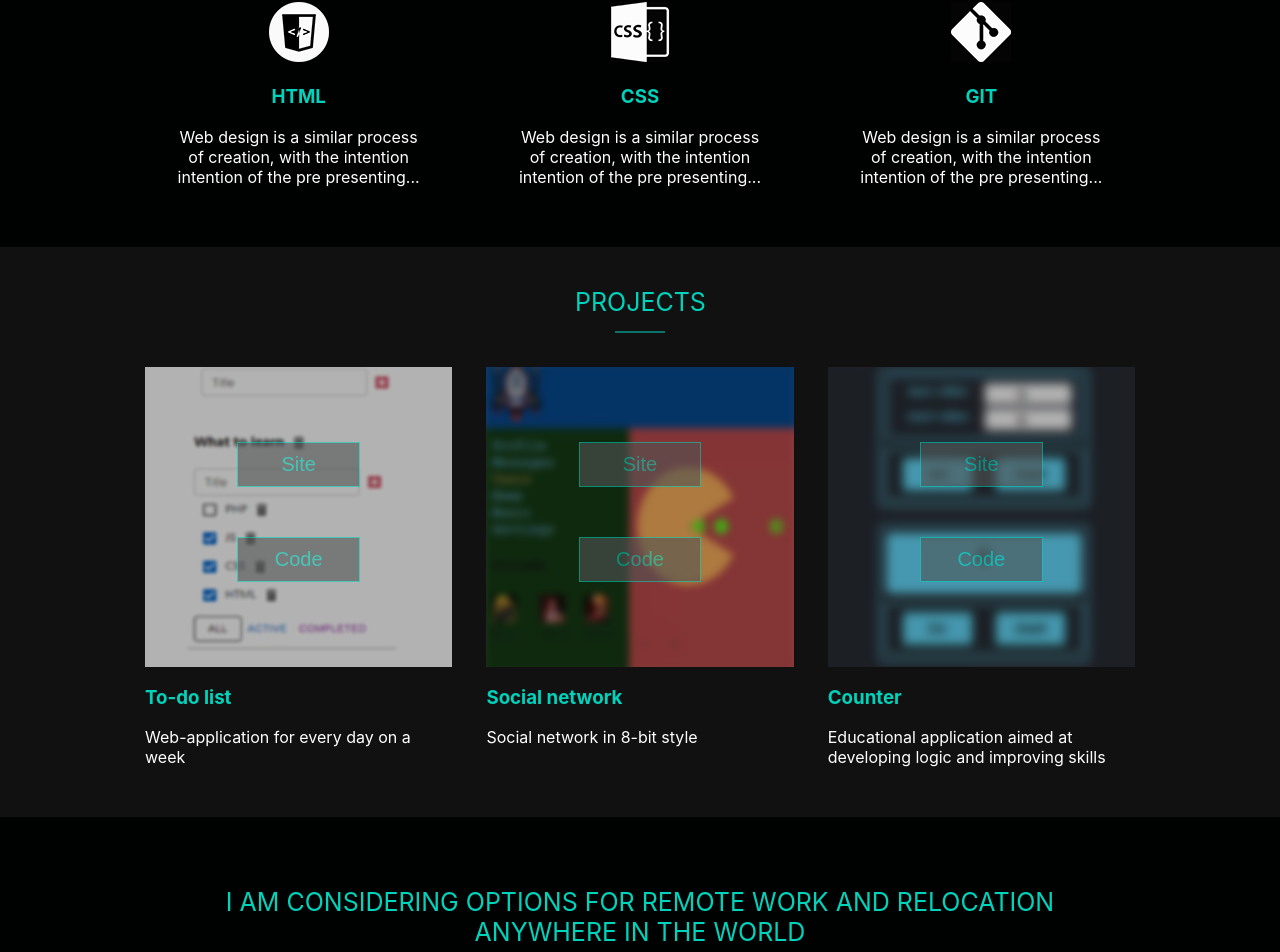
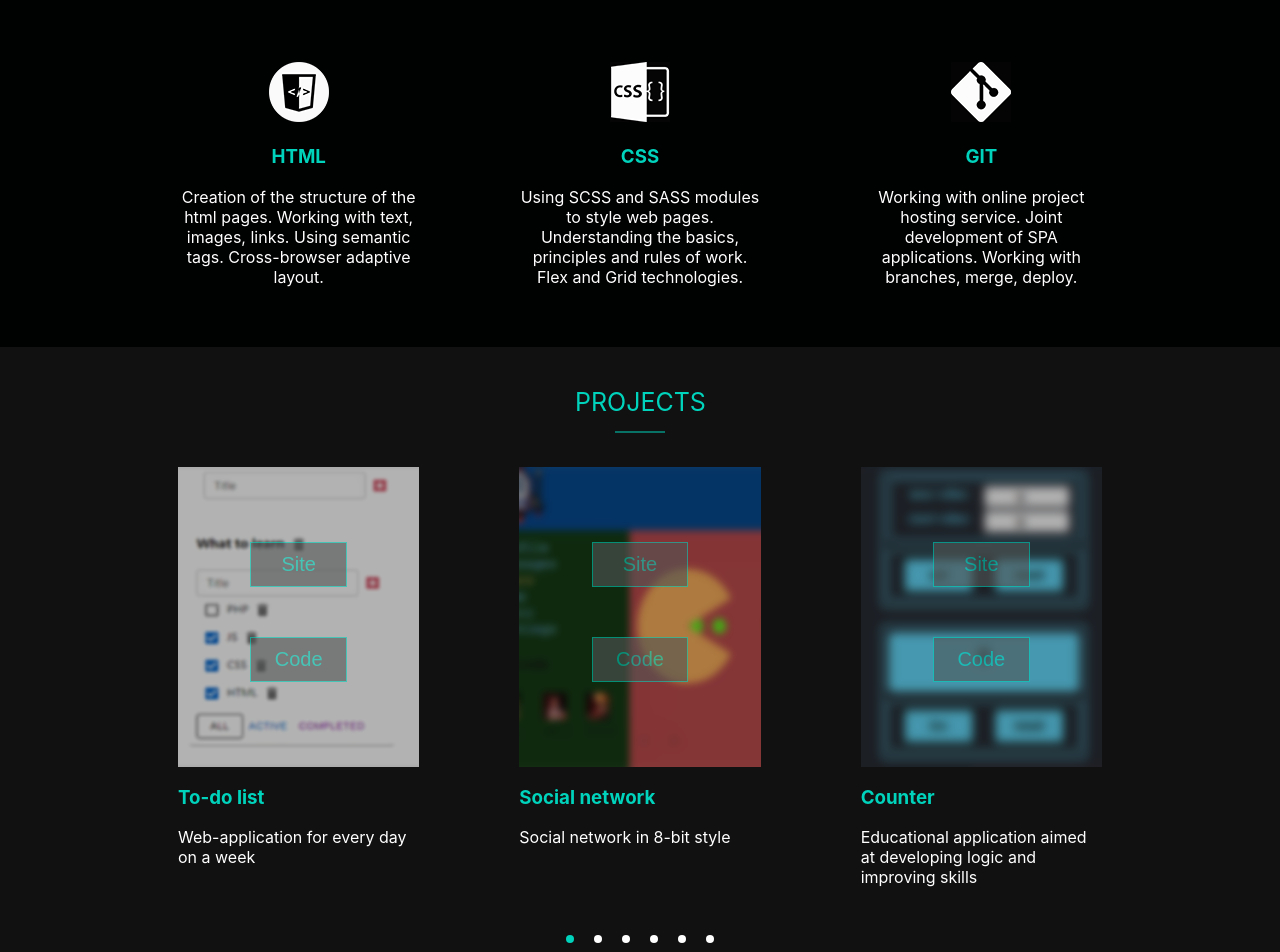
Before and after one commit to PavelVoitov/portfolio-ts, a React (Create React App) app: page / in a window 1280 px wide. Shown: the part 1716-2668 px from the top of the page. Built offline with nearby package versions, Linux system fonts and the light colour scheme.

Commit message:
feat: added slider for projects fix: declaration for skills

```diff
--- a/package.json
+++ b/package.json
@@ -19,6 +19,7 @@
     "axios": "^1.3.4",
     "formik": "^2.2.9",
     "react": "^18.2.0",
+    "react-alice-carousel": "^2.7.0",
     "react-awesome-reveal": "^4.2.3",
     "react-dom": "^18.2.0",
     "react-icons": "^4.8.0",
--- /dev/null
+++ b/src/common/styles/carousel.css
@@ -0,0 +1,15 @@
+.alice-carousel__dots-item.__active{
+    background: #00d3bc !important;
+}
+
+.alice-carousel__dots-item {
+    background: #fff !important;
+}
+
+.alice-carousel__next-btn-item {
+    color: #00d3bc !important;
+}
+
+.alice-carousel__prev-btn-item {
+    color: #00d3bc !important;
+}
--- a/src/projects/projects.module.scss
+++ b/src/projects/Projects.module.scss
@@ -15,6 +15,7 @@
       width: 100%;
       flex-wrap: wrap;
       justify-content: space-around;
+      margin-bottom: 20px;
     }
   }
 }
--- a/src/projects/Projects.tsx
+++ b/src/projects/Projects.tsx
@@ -1,36 +1,18 @@
 import React from "react";
-import s from "./projects.module.scss"
+import s from './Projects.module.scss'
 import {Project} from "./project/Project"
 import styleContainer from "../common/styles/Container.module.scss"
-import todolist from "../assets/images/todolist.png"
-import socialNetwork from "../assets/images/socialnetworks.png"
-import counter from "../assets/images/counter.png"
-import {Title} from "../common/components/title/Title";
+import {Title} from "../common/components/title/Title"
+import {projects} from "./dataProjects"
+import AliceCarousel from "react-alice-carousel";
+import "../../src/common/styles/carousel.css";
+import "react-alice-carousel/lib/scss/alice-carousel.scss";
 
-const works = [
-    {
-        title: "To-do list",
-        description: "Web-application for every day on a week",
-        img: todolist,
-        siteLink: 'https://pavelvoitov.github.io/todolist-ts-01/',
-        codeLink: 'https://github.com/PavelVoitov/todolist-ts-01.git'
-    },
-    {
-        title: "Social network",
-        description: "Social network in 8-bit style",
-        img: socialNetwork,
-        siteLink: 'https://pavelvoitov.github.io/8-bit/',
-        codeLink: 'https://github.com/PavelVoitov/8-bit.git'
-    },
-    {
-        title: "Counter",
-        description: "Educational application aimed at developing logic and improving skills",
-        img: counter,
-        siteLink: 'https://pavelvoitov.github.io/counter/',
-        codeLink: 'https://github.com/PavelVoitov/counter.git'
-    },
-
-]
+const responsive = {
+	0: { items: 1 },
+	568: { items: 2 },
+	1024: { items: 3 },
+};
 
 export const Projects = () => {
 	return (
@@ -38,7 +20,12 @@ export const Projects = () => {
 			<div className={`${styleContainer.container} ${s.projectsContainer}`}>
 				<Title title={"projects"}/>
 				<div className={s.projects}>
-                    {works.map(el => {
+					<AliceCarousel
+						controlsStrategy={"alternate"}
+						responsive={responsive}
+						mouseTracking={true}
+					>
+						{projects.map(el => {
 							return <Project key={el.title}
 															title={el.title}
 															description={el.description}
@@ -46,6 +33,7 @@ export const Projects = () => {
 															siteLink={el.siteLink}
 															codeLink={el.codeLink}/>
 						})}
+						</AliceCarousel>
 				</div>
 			</div>
 		</div>
--- /dev/null
+++ b/src/projects/dataProjects.ts
@@ -0,0 +1,48 @@
+import todolist from "../../src/assets/images/todolist.png";
+import socialNetwork from "../../src/assets/images/socialnetworks.png";
+import counter from "../../src/assets/images/counter.png";
+
+export const projects = [
+	{
+		title: "To-do list",
+		description: "Web-application for every day on a week",
+		img: todolist,
+		siteLink: 'https://pavelvoitov.github.io/todolist-ts-01/',
+		codeLink: 'https://github.com/PavelVoitov/todolist-ts-01.git'
+	},
+	{
+		title: "Social network",
+		description: "Social network in 8-bit style",
+		img: socialNetwork,
+		siteLink: 'https://pavelvoitov.github.io/8-bit/',
+		codeLink: 'https://github.com/PavelVoitov/8-bit.git'
+	},
+	{
+		title: "Counter",
+		description: "Educational application aimed at developing logic and improving skills",
+		img: counter,
+		siteLink: 'https://pavelvoitov.github.io/counter/',
+		codeLink: 'https://github.com/PavelVoitov/counter.git'
+	},
+	{
+		title: "To-do list",
+		description: "Web-application for every day on a week",
+		img: todolist,
+		siteLink: 'https://pavelvoitov.github.io/todolist-ts-01/',
+		codeLink: 'https://github.com/PavelVoitov/todolist-ts-01.git'
+	},
+	{
+		title: "Social network",
+		description: "Social network in 8-bit style",
+		img: socialNetwork,
+		siteLink: 'https://pavelvoitov.github.io/8-bit/',
+		codeLink: 'https://github.com/PavelVoitov/8-bit.git'
+	},
+	{
+		title: "Counter",
+		description: "Educational application aimed at developing logic and improving skills",
+		img: counter,
+		siteLink: 'https://pavelvoitov.github.io/counter/',
+		codeLink: 'https://github.com/PavelVoitov/counter.git'
+	},
+]
--- a/src/projects/project/Project.module.scss
+++ b/src/projects/project/Project.module.scss
@@ -3,8 +3,13 @@
     flex-direction: column;
     justify-content: flex-start;
     align-items: center;
-    width: 30%;
-    margin: 10px 0 50px 0;
+    //width: 100%;
+    margin: 10px 50px 10px 50px;
+    @media only screen and (max-width: 550px) and (min-width: 0px) {
+        margin: 10px 50px 0 30px;
+        width: 100%;
+    }
+
     .projectImage {
         width: 100%;
         height: 300px;
--- a/src/projects/project/Project.tsx
+++ b/src/projects/project/Project.tsx
@@ -16,7 +16,7 @@ export const Project = ({title, description, img, siteLink, codeLink}: WorkProps
 		backgroundImage: `url(${img})`
 	}
 	return (
-		<>
+		<div>
 			<div className={c.project}>
 				<div className={c.projectImage} style={backgroundImage}>
 					<Button title={'Site'} onClick={() => {
@@ -37,6 +37,6 @@ export const Project = ({title, description, img, siteLink, codeLink}: WorkProps
 					</div>
 				</div>
 			</div>
-		</>
+		</div>
 	)
 }
--- a/src/skills/Skills.module.scss
+++ b/src/skills/Skills.module.scss
@@ -6,9 +6,11 @@
   color: $primaryColor;
   position: relative;
   z-index: 1;
+
   .skillsContainer {
     flex-direction: column;
     flex-wrap: wrap;
+
     .skills {
       display: flex;
       width: 100%;
--- a/src/skills/Skills.tsx
+++ b/src/skills/Skills.tsx
@@ -1,48 +1,9 @@
 import React from 'react'
-import react from '../assets/images/react_logo.png'
-import js from '../assets/images/JS.png'
-import ts from '../assets/images/typescript.png'
-import html from '../assets/images/html.png'
-import css from '../assets/images/css.png'
-import git from '../assets/images/Git.png'
 import s from './Skills.module.scss'
 import styleContainer from '../common/styles/Container.module.scss'
 import {Skill} from "./Skill/Skill";
 import {Title} from "../common/components/title/Title";
-
-const skills = [
-    {
-        title: 'JavaScript',
-        description: 'Web design is a similar process of creation, with the intention intention of the pre presenting...',
-        img: js
-    },
-    {
-        title: 'TYPESCRIPT',
-        description: 'Web design is a similar process of creation, with the intention intention of the pre presenting...',
-        img: ts
-    },
-    {
-        title: 'REACT',
-        description: 'Web design is a similar process of creation, with the intention intention of the pre presenting...',
-        img: react
-    },
-    {
-        title: 'HTML',
-        description: 'Web design is a similar process of creation, with the intention intention of the pre presenting...',
-        img: html
-    },
-    {
-        title: 'CSS',
-        description: 'Web design is a similar process of creation, with the intention intention of the pre presenting...',
-        img: css
-    },
-    {
-        title: 'GIT',
-        description: 'Web design is a similar process of creation, with the intention intention of the pre presenting...',
-        img: git
-    },
-]
-
+import {skills} from './dataSkills'
 
 export const Skills = () => {
 	return (
--- /dev/null
+++ b/src/skills/dataSkills.ts
@@ -0,0 +1,39 @@
+import js from "../../src/assets/images/JS.png";
+import ts from "../../src/assets/images/typescript.png";
+import react from "../../src/assets/images/react_logo.png";
+import html from "../../src/assets/images/html.png";
+import css from "../../src/assets/images/css.png";
+import git from "../../src/assets/images/Git.png";
+
+export const skills = [
+	{
+		title: 'JavaScript',
+		description: 'Data types. Cycles, conditions, work with objects. Functions. Prototypes and inheritance. Working with objects. Array methods.',
+		img: js
+	},
+	{
+		title: 'TYPESCRIPT',
+		description: 'Knowledge of data structures and algorithms and how they are used. Typing a React app. Interfaces. Types. Generics.',
+		img: ts
+	},
+	{
+		title: 'REACT',
+		description: 'Use of class/functional components. Knowledge of hooks, HOC, life methods and component life cycle. Benefits of working with React. Redux connection, Material Ui, etc.',
+		img: react
+	},
+	{
+		title: 'HTML',
+		description: 'Creation of the structure of the html pages. Working with text, images, links. Using semantic tags. Сross-browser adaptive layout.',
+		img: html
+	},
+	{
+		title: 'CSS',
+		description: 'Using SCSS and SASS modules to style web pages. Understanding the basics, principles and rules of work. Flex and Grid technologies.',
+		img: css
+	},
+	{
+		title: 'GIT',
+		description: 'Working with online project hosting service. Joint development of SPA applications. Working with branches, merge, deploy.',
+		img: git
+	},
+]
```
Also changed, not shown: 1 other file (tests, documents, lock files or other folders). Lines whose indentation alone changed are shown as unchanged.
